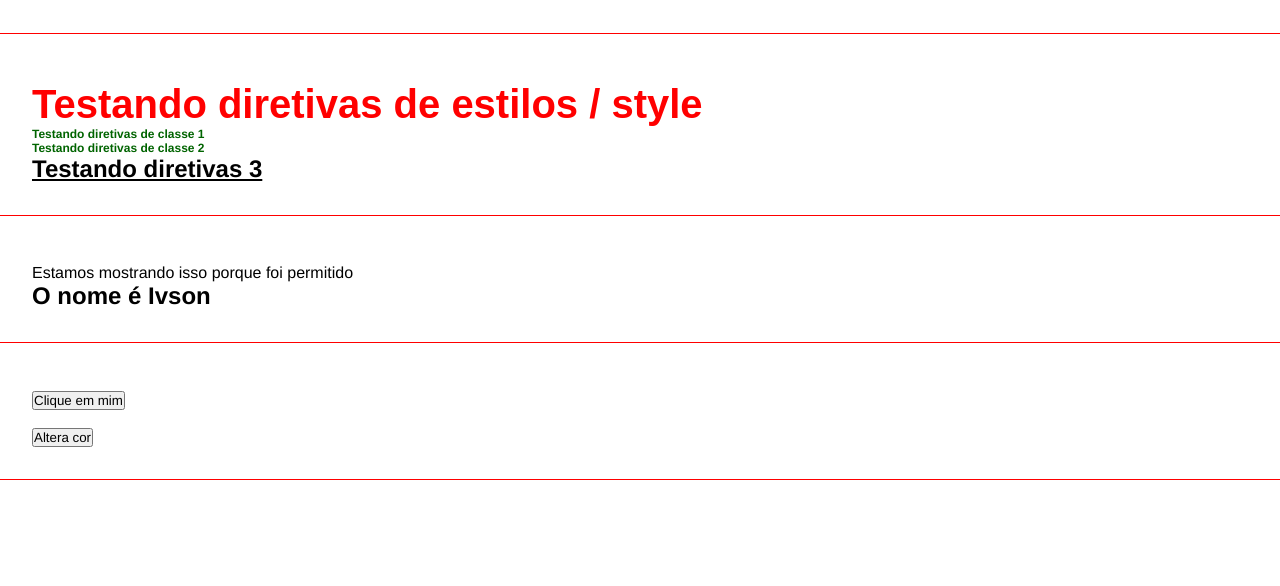
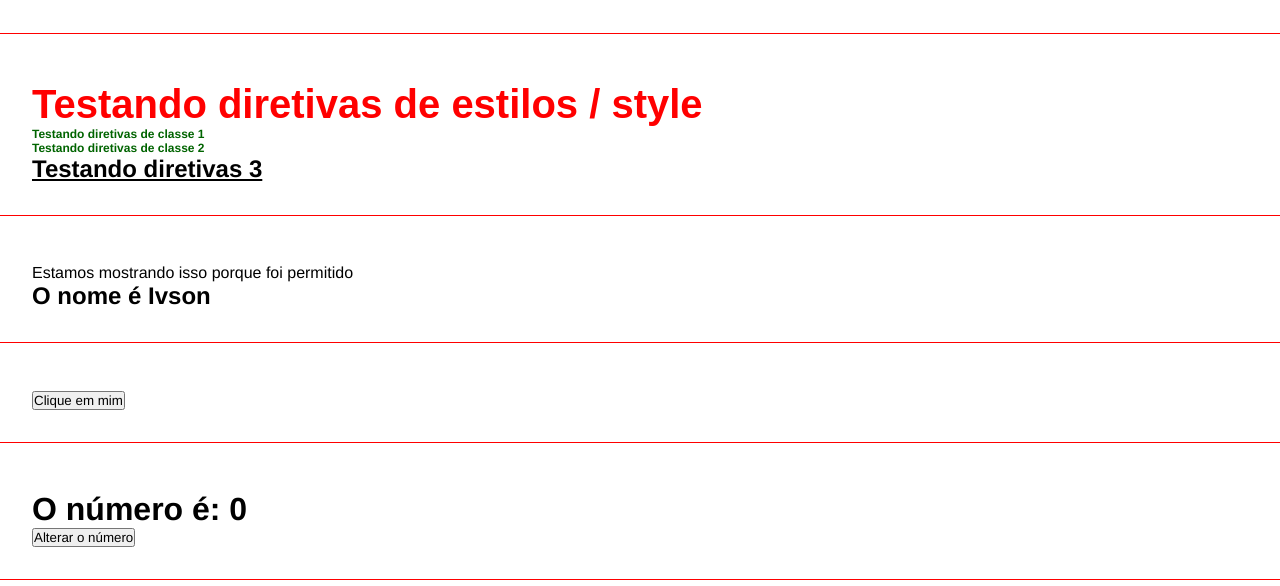
Before and after one commit to ivsonramos/curso-angular, an Angular app: page / in a window 1280 px wide. Shown: the part 624-1210 px from the top of the page. Built offline with nearby package versions, Linux system fonts and the light colour scheme.

Commit message:
:sparkles:Adiciona o Emitindo eventos em components

```diff
--- a/src/app/app.component.html
+++ b/src/app/app.component.html
@@ -16,3 +16,5 @@
 <app-if-render></app-if-render>
 
 <app-eventos></app-eventos>
+
+<app-emitter></app-emitter>
--- a/src/app/app.module.ts
+++ b/src/app/app.module.ts
@@ -9,6 +9,8 @@ import { ParentDataComponent } from './components/parent-data/parent-data.compon
 import { DirectivesComponent } from './components/directives/directives.component';
 import { IfRenderComponent } from './components/if-render/if-render.component';
 import { EventosComponent } from './components/eventos/eventos.component';
+import { EmitterComponent } from './components/emitter/emitter.component';
+import { ChangeNumberComponent } from './components/change-number/change-number.component';
 
 @NgModule({
   declarations: [
@@ -18,7 +20,9 @@ import { EventosComponent } from './components/eventos/eventos.component';
     ParentDataComponent,
     DirectivesComponent,
     IfRenderComponent,
-    EventosComponent
+    EventosComponent,
+    EmitterComponent,
+    ChangeNumberComponent
   ],
   imports: [
     BrowserModule,
--- /dev/null
+++ b/src/app/components/change-number/change-number.component.html
@@ -0,0 +1 @@
+<button (click)="handleClick()">Alterar o número</button>
--- /dev/null
+++ b/src/app/components/change-number/change-number.component.ts
@@ -0,0 +1,20 @@
+import { Component, OnInit, Output, EventEmitter } from '@angular/core';
+
+@Component({
+  selector: 'app-change-number',
+  templateUrl: './change-number.component.html',
+  styleUrls: ['./change-number.component.scss']
+})
+export class ChangeNumberComponent implements OnInit {
+  @Output() changeNumber: EventEmitter<any> = new EventEmitter()
+
+  constructor() { }
+
+  ngOnInit(): void {
+  }
+
+  handleClick() {
+    this.changeNumber.emit();
+  }
+
+}
--- /dev/null
+++ b/src/app/components/emitter/emitter.component.html
@@ -0,0 +1,4 @@
+<div class="class">
+  <h1>O número é: {{mynumber}}</h1>
+  <app-change-number (changeNumber)="onChangeNumber()"></app-change-number>
+</div>
--- /dev/null
+++ b/src/app/components/emitter/emitter.component.ts
@@ -0,0 +1,20 @@
+import { Component, OnInit } from '@angular/core';
+
+@Component({
+  selector: 'app-emitter',
+  templateUrl: './emitter.component.html',
+  styleUrls: ['./emitter.component.scss']
+})
+export class EmitterComponent implements OnInit {
+  mynumber: number = 0;
+
+  constructor() { }
+
+  ngOnInit(): void {
+  }
+
+  onChangeNumber() {
+    this.mynumber = Math.floor(Math.random() * 1000)
+  }
+
+}
--- a/src/app/components/eventos/eventos.component.html
+++ b/src/app/components/eventos/eventos.component.html
@@ -1,6 +1,4 @@
 <div class="class">
   <p *ngIf="show">Exibindo mensagem</p>
-  <button (click)="showMessage()">Clique em mim</button><br><br>
-  <button (click)="mudaCor()">Altera cor</button>
-
-</div>
+  <button (click)="showMessage()">Clique em mim</button>
+  </div>
--- a/src/app/components/eventos/eventos.component.ts
+++ b/src/app/components/eventos/eventos.component.ts
@@ -18,10 +18,4 @@ export class EventosComponent implements OnInit {
 
     }
 
-    mudaCor(): void {
-      this.cor = true;
-
-
     }
-
-}
```
Also changed, not shown: src/app/components/change-number/change-number.component.scss (added), src/app/components/emitter/emitter.component.scss (added), 2 other files (tests, documents, lock files or other folders).
